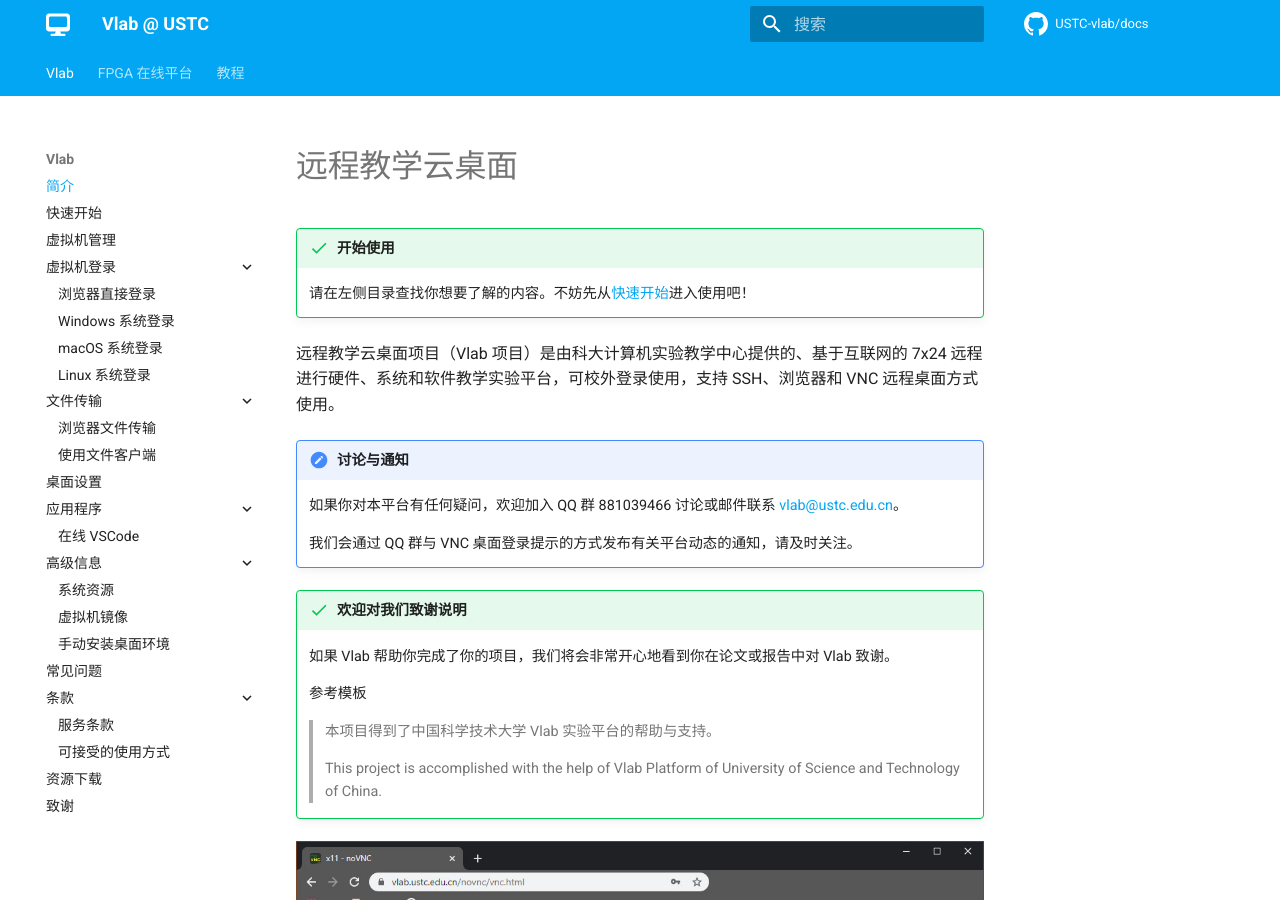
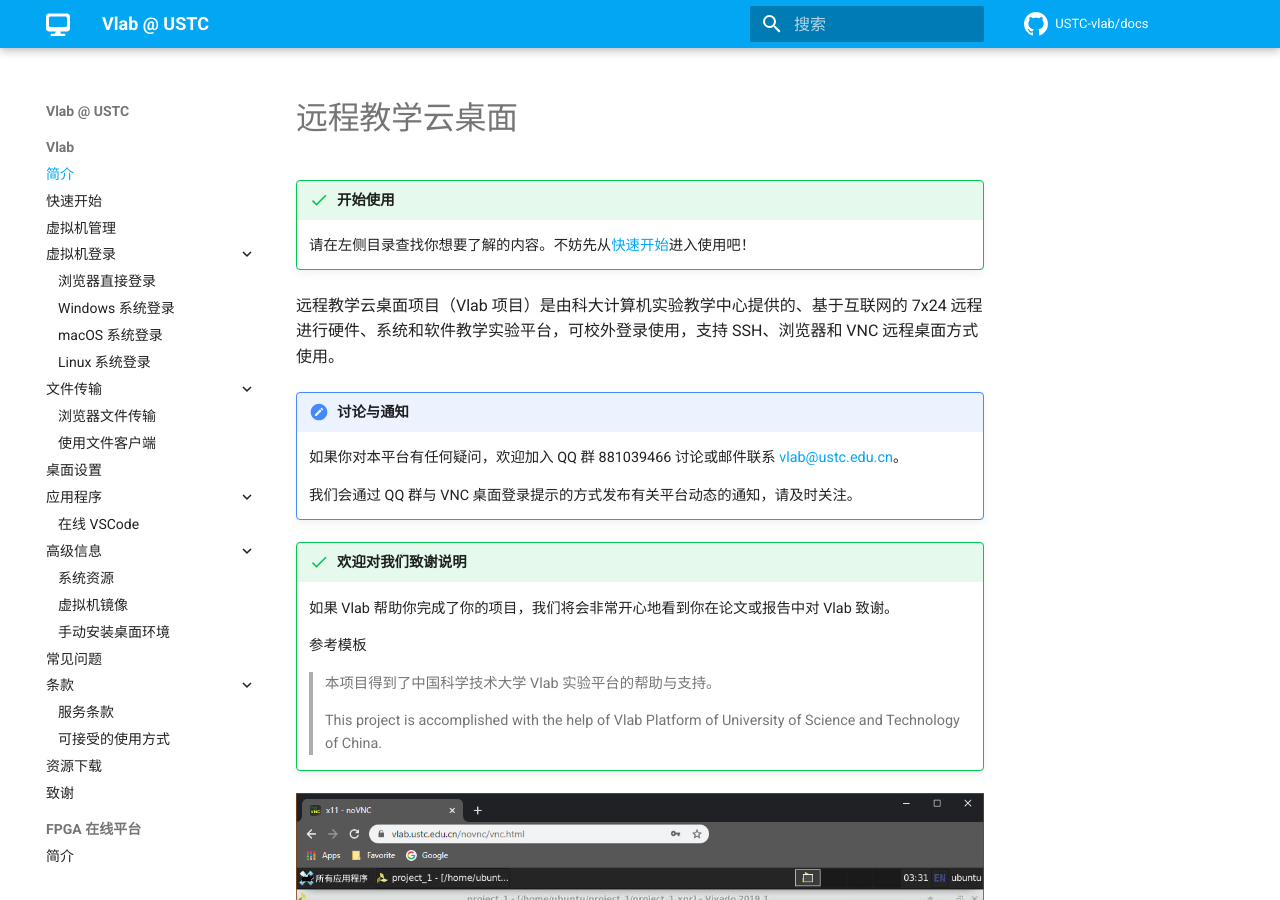
Before and after one commit to USTC-vlab/docs, an MkDocs documentation site: the page built from docs/index.md, in a window 1280 px wide and 900 px high. Built offline with MkDocs 1.6.1 and Material for MkDocs 9.7.7, drawn with Linux system fonts in a browser that asks for light colours; comment, search, counter and statistics services are not loaded.

Commit message:
Update navigation tabs to sections

```diff
--- a/mkdocs.yml
+++ b/mkdocs.yml
@@ -21,7 +21,7 @@ theme:
     logo: fontawesome/solid/desktop
     repo: octicons/mark-github-16
   features:
-    - tabs
+    - navigation.sections
 
 # Customization
 extra:
--- a/requirements.txt
+++ b/requirements.txt
@@ -1,2 +1,2 @@
 mkdocs>=1.1.0
-mkdocs-material>=5.5.0
+mkdocs-material>=6.2.0
```
